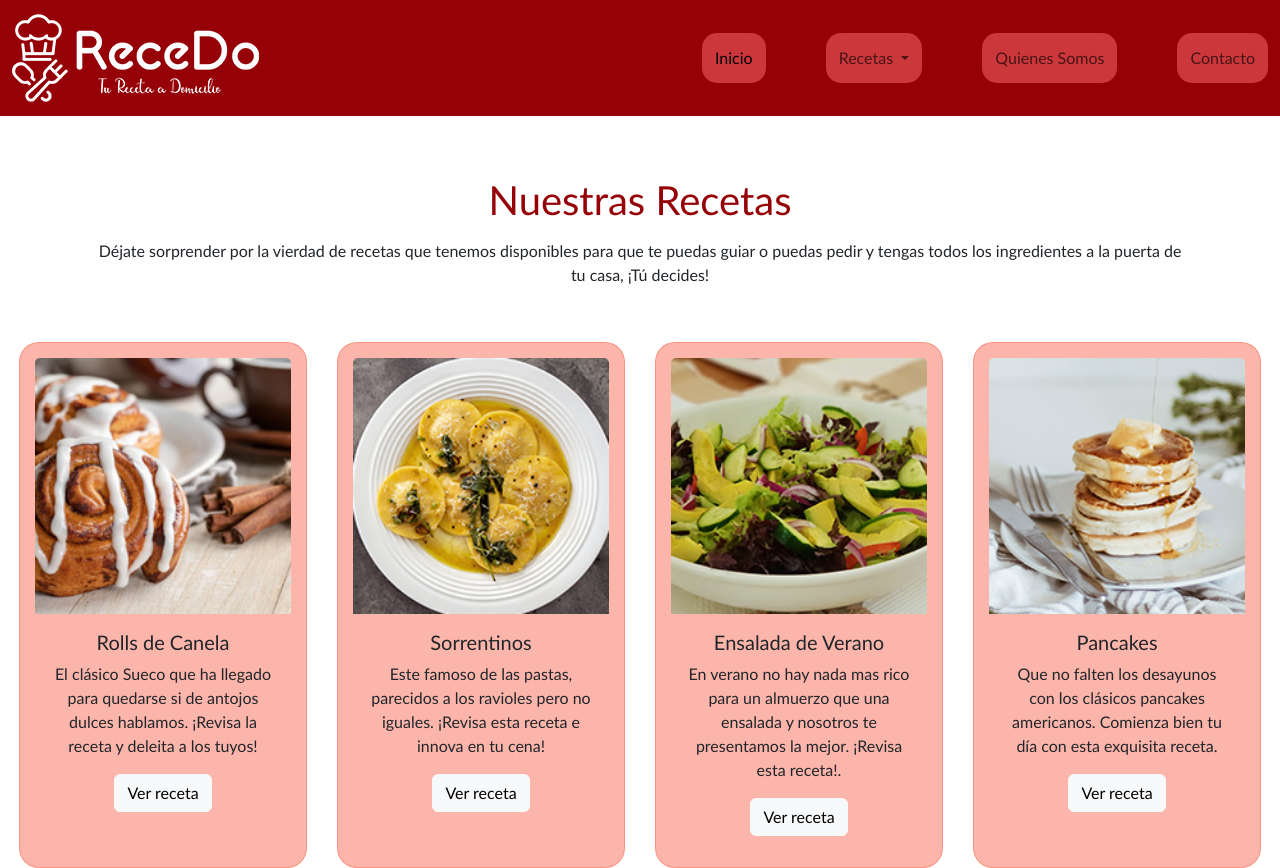
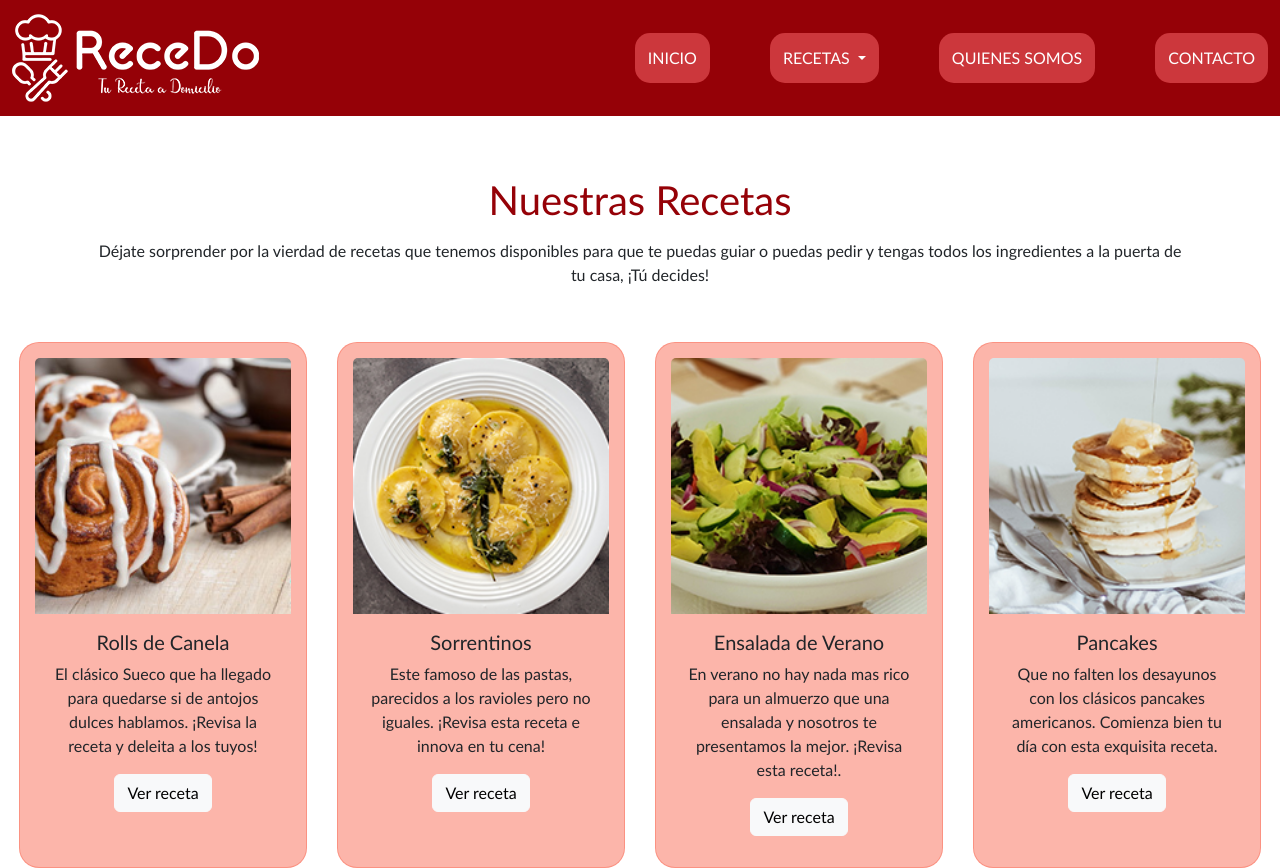
Before and after one commit to VaniMoreno/pf-moreno, a website: page pages/recetario.html in a window 1280 px wide. Shown: the top 868 px of the page. Drawn offline with nearby package versions, Linux system fonts and the light colour scheme.

Commit message:
arreglos de diseño en navbar

```diff
--- a/pages/recetario.html
+++ b/pages/recetario.html
@@ -30,7 +30,7 @@
                     <div class="collapse navbar-collapse " id="navbarSupportedContent">
                       <ul class="navbar-nav ms-auto">
                         <li class="nav-item">
-                          <a href="../index.html" class="nav-link active" aria-current="page" href="#">Inicio</a>
+                          <a href="../index.html" class="nav-link" aria-current="page" href="#">Inicio</a>
                         </li>
                         <li class="nav-item dropdown">
                           <a href="recetario.html" class="nav-link dropdown-toggle" href="#" role="button" data-bs-toggle="dropdown" aria-expanded="false">
--- a/scss/main.scss
+++ b/scss/main.scss
@@ -27,7 +27,7 @@
 
 header{
         background-color: $color-principal;
-        color: $color-header-tipografia;
+        text-transform: uppercase;
 
         nav{
             ul{
@@ -35,7 +35,6 @@ header{
                 display: flex;
                 gap: 60px;
                 background: none;
-                color: whitesmoke;
                 border-color: none;
                 text-decoration: none;
                 li{
@@ -44,23 +43,27 @@ header{
                     background-color: #cc373c;
                     padding: 5px;
                     border-radius: 15px;
-                    color: whitesmoke;
                     border-color: none;
                     text-decoration: none;
+
+                    .nav-link{
+                        color: $color-header-tipografia;
+
                     .dropdown-menu{
                         background: none;
                         margin: 10px;
                         border-color: none;
-                        color: azure;
                         text-decoration: none;
+                        color: $color-header-tipografia;
                         .dropdown-item{
                             background-color: #ff7d81;
                             border-radius: 15px;
-                            color: rgb(36, 36, 36);
                             border-color: none;
                             text-decoration: none;
                         }
                     }
+                   }
+
                 }
             }
         }
```
Also changed, not shown: index.html (+1 -1 lines), package.json (+5 -5 lines), pages/contacto.html (+1 -1 lines), pages/quienes-somos.html (+1 -1 lines), pages/receta-uno.html (+1 -1 lines), css/estilos.css, 2 other files.
